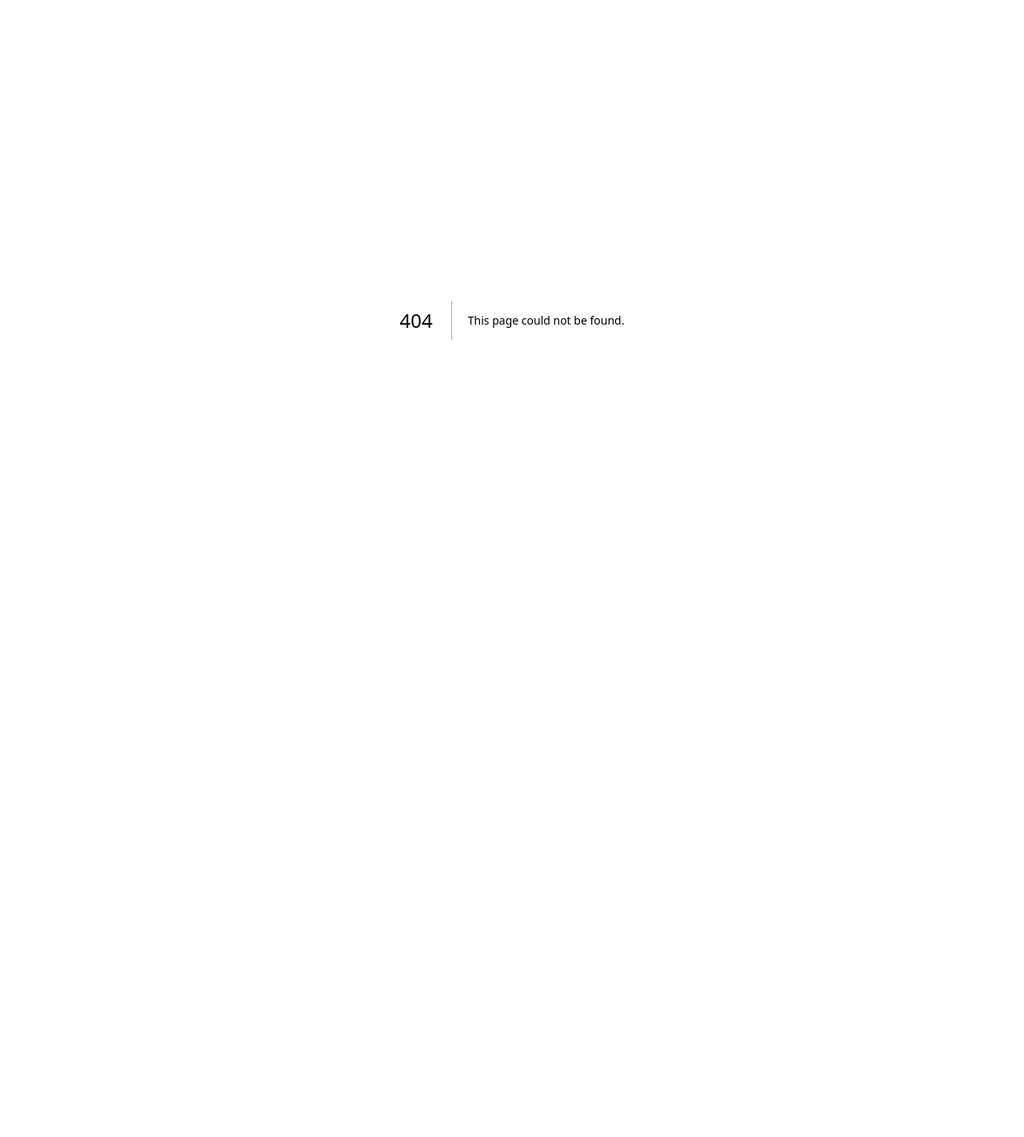
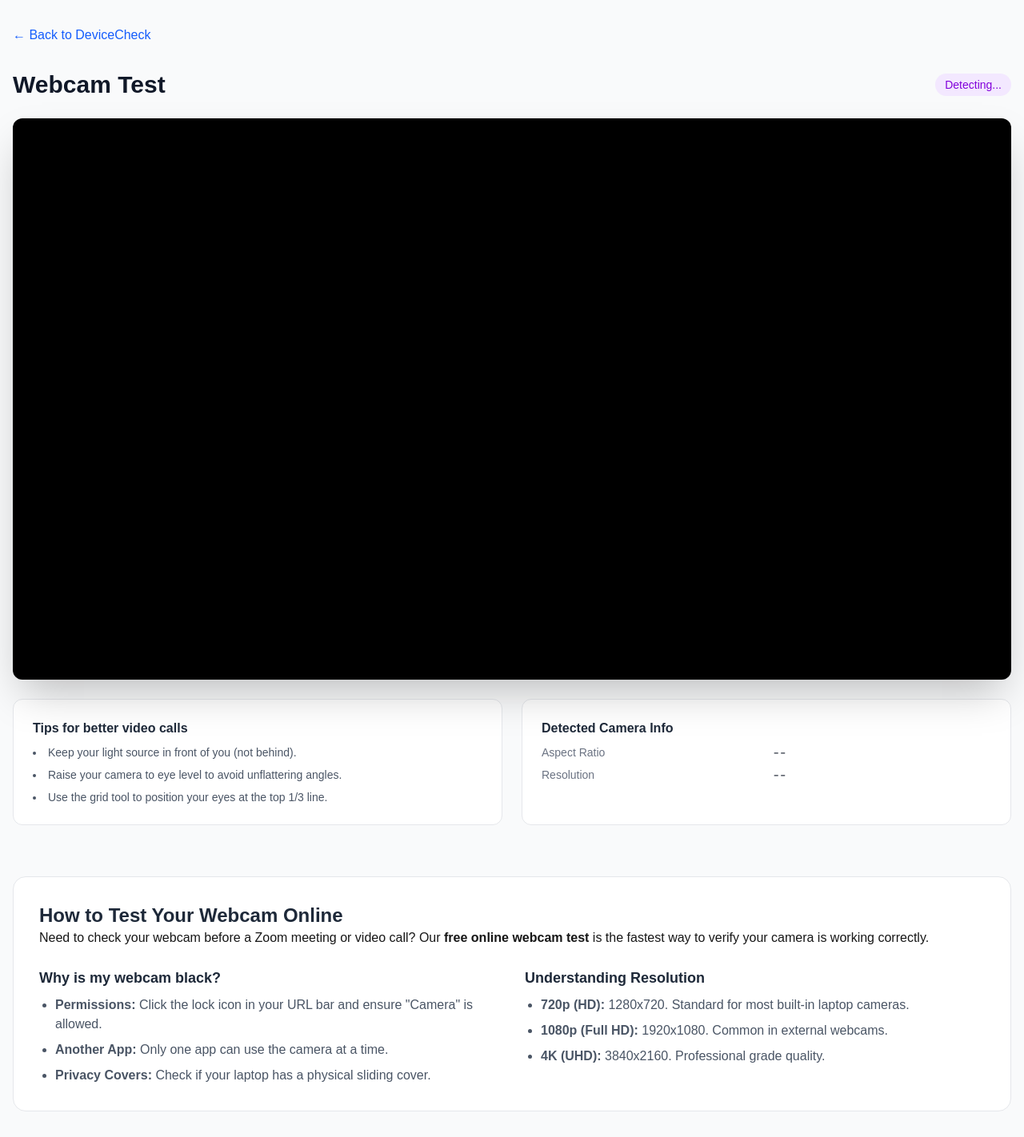
Before and after one commit to duncan-morton/devicecheck, a Next.js app: page /webcam-test in a window 1280 px wide. Before the commit this address had no page. Shown: the whole page at 80% size. Before the commit the page ends 800 px from the top, so only its background shows below. Built offline with nearby package versions, Linux system fonts and the light colour scheme; no server answers.

Commit message:
Add webcam test with grid overlay and mirror

```diff
--- a/app/page.tsx
+++ b/app/page.tsx
@@ -19,10 +19,12 @@ export default function Home() {
             </p>
           </a>
 
-          <div className="bg-white p-8 rounded-lg shadow-md opacity-60">
-            <h2 className="text-2xl font-semibold mb-4">📹 Webcam Test</h2>
-            <p className="text-gray-600">Coming Soon</p>
-          </div>
+          <a href="/webcam-test" className="bg-white p-8 rounded-lg shadow-md hover:shadow-lg transition">
+  <h2 className="text-2xl font-semibold mb-4">📹 Webcam Test</h2>
+  <p className="text-gray-600">
+    Test your webcam before calls with resolution check and grid overlay
+  </p>
+</a>
 
           <div className="bg-white p-8 rounded-lg shadow-md opacity-60">
             <h2 className="text-2xl font-semibold mb-4">⌨️ Keyboard Test</h2>
--- /dev/null
+++ b/app/webcam-test/WebcamTest.tsx
@@ -0,0 +1,167 @@
+'use client'
+
+import { useState, useEffect, useRef } from 'react'
+import { getMediaStream } from '@/lib/diagnostics'
+import { Camera, Grid, AlertCircle, FlipHorizontal } from 'lucide-react'
+
+export default function WebcamTest() {
+  const [stream, setStream] = useState<MediaStream | null>(null)
+  const [error, setError] = useState<string>('')
+  const [showGrid, setShowGrid] = useState(false)
+  const [isMirrored, setIsMirrored] = useState(true)
+  const [resolution, setResolution] = useState<{w: number, h: number} | null>(null)
+  const videoRef = useRef<HTMLVideoElement>(null)
+
+  useEffect(() => {
+    getMediaStream(true, false)
+      .then(s => {
+        setStream(s)
+        const track = s.getVideoTracks()[0]
+        const settings = track.getSettings()
+        if (settings.width && settings.height) {
+          setResolution({ w: settings.width, h: settings.height })
+        }
+      })
+      .catch(e => setError('Camera access denied. Please check permissions.'))
+
+    return () => {
+      if (stream) {
+        stream.getTracks().forEach(t => t.stop())
+      }
+    }
+  }, [])
+
+  useEffect(() => {
+    if (videoRef.current && stream) {
+      videoRef.current.srcObject = stream
+      videoRef.current.onloadedmetadata = () => {
+        if (videoRef.current) {
+          setResolution({
+            w: videoRef.current.videoWidth,
+            h: videoRef.current.videoHeight
+          })
+        }
+      }
+    }
+  }, [stream])
+
+  return (
+    <div className="min-h-screen bg-gray-50">
+      <div className="container mx-auto px-4 py-8">
+        <a href="/" className="text-blue-600 hover:text-blue-800 mb-8 inline-block">
+          ← Back to DeviceCheck
+        </a>
+
+        <div className="flex items-center justify-between mb-6">
+          <h1 className="text-3xl font-bold text-gray-900">Webcam Test</h1>
+          <div className="flex gap-2">
+            <div className="bg-purple-100 text-purple-700 px-3 py-1 rounded-full text-sm font-medium">
+              {resolution ? `${resolution.w} x ${resolution.h}` : 'Detecting...'}
+            </div>
+          </div>
+        </div>
+
+        {error ? (
+          <div className="bg-red-50 border border-red-200 text-red-700 p-6 rounded-xl flex items-center gap-3 mb-12">
+            <AlertCircle /> {error}
+          </div>
+        ) : (
+          <div className="space-y-6 mb-16">
+            <div className="relative bg-black rounded-xl overflow-hidden shadow-2xl aspect-video group">
+              {/* Grid Overlay */}
+              {showGrid && (
+                <div className="absolute inset-0 pointer-events-none z-10 grid grid-cols-3 grid-rows-3">
+                  <div className="border-r border-b border-white/30"></div>
+                  <div className="border-r border-b border-white/30"></div>
+                  <div className="border-b border-white/30"></div>
+                  <div className="border-r border-b border-white/30"></div>
+                  <div className="border-r border-b border-white/30"></div>
+                  <div className="border-b border-white/30"></div>
+                  <div className="border-r border-white/30"></div>
+                  <div className="border-r border-white/30"></div>
+                  <div></div>
+                </div>
+              )}
+
+              <video
+                ref={videoRef}
+                autoPlay
+                playsInline
+                muted
+                className={`w-full h-full object-cover transition-transform duration-300 ${isMirrored ? 'scale-x-[-1]' : 'scale-x-100'}`}
+              />
+
+              <div className="absolute bottom-4 left-1/2 transform -translate-x-1/2 flex gap-4 bg-black/60 backdrop-blur-md p-2 rounded-full opacity-0 group-hover:opacity-100 transition-opacity z-20">
+                <button
+                  onClick={() => setShowGrid(!showGrid)}
+                  className={`p-2 rounded-full transition-colors ${showGrid ? 'bg-blue-500 text-white' : 'text-white hover:bg-white/20'}`}
+                  title="Toggle Grid"
+                >
+                  <Grid size={20} />
+                </button>
+                <button
+                  onClick={() => setIsMirrored(!isMirrored)}
+                  className={`p-2 rounded-full transition-colors ${!isMirrored ? 'bg-blue-500 text-white' : 'text-white hover:bg-white/20'}`}
+                  title="Mirror Video"
+                >
+                  <FlipHorizontal size={20} />
+                </button>
+              </div>
+            </div>
+
+            <div className="grid md:grid-cols-2 gap-6">
+              <div className="bg-white p-6 rounded-xl border border-gray-200">
+                <h3 className="font-bold text-gray-800 mb-2">Tips for better video calls</h3>
+                <ul className="space-y-2 text-sm text-gray-600 list-disc list-inside">
+                  <li>Keep your light source in front of you (not behind).</li>
+                  <li>Raise your camera to eye level to avoid unflattering angles.</li>
+                  <li>Use the grid tool to position your eyes at the top 1/3 line.</li>
+                </ul>
+              </div>
+              <div className="bg-white p-6 rounded-xl border border-gray-200">
+                <h3 className="font-bold text-gray-800 mb-2">Detected Camera Info</h3>
+                <dl className="grid grid-cols-2 gap-x-4 gap-y-2 text-sm">
+                  <dt className="text-gray-500">Aspect Ratio</dt>
+                  <dd className="text-gray-900 font-mono">
+                    {resolution ? (resolution.w / resolution.h).toFixed(2) : '--'}
+                  </dd>
+                  <dt className="text-gray-500">Resolution</dt>
+                  <dd className="text-gray-900 font-mono">
+                    {resolution ? `${resolution.w}x${resolution.h}` : '--'}
+                  </dd>
+                </dl>
+              </div>
+            </div>
+          </div>
+        )}
+
+        {/* SEO Content */}
+        <article className="prose prose-slate max-w-none bg-white p-8 rounded-2xl border border-gray-200">
+          <h2 className="text-2xl font-bold text-gray-800">How to Test Your Webcam Online</h2>
+          <p>
+            Need to check your webcam before a Zoom meeting or video call? Our <strong>free online webcam test</strong> is the fastest way to verify your camera is working correctly.
+          </p>
+
+          <div className="grid md:grid-cols-2 gap-8 mt-6">
+            <div>
+              <h3 className="text-lg font-bold text-gray-800">Why is my webcam black?</h3>
+              <ul className="list-disc pl-5 space-y-2 mt-2 text-gray-600">
+                <li><strong>Permissions:</strong> Click the lock icon in your URL bar and ensure "Camera" is allowed.</li>
+                <li><strong>Another App:</strong> Only one app can use the camera at a time.</li>
+                <li><strong>Privacy Covers:</strong> Check if your laptop has a physical sliding cover.</li>
+              </ul>
+            </div>
+            <div>
+              <h3 className="text-lg font-bold text-gray-800">Understanding Resolution</h3>
+              <ul className="list-disc pl-5 space-y-2 mt-2 text-gray-600">
+                <li><strong>720p (HD):</strong> 1280x720. Standard for most built-in laptop cameras.</li>
+                <li><strong>1080p (Full HD):</strong> 1920x1080. Common in external webcams.</li>
+                <li><strong>4K (UHD):</strong> 3840x2160. Professional grade quality.</li>
+              </ul>
+            </div>
+          </div>
+        </article>
+      </div>
+    </div>
+  )
+}
--- /dev/null
+++ b/app/webcam-test/page.tsx
@@ -0,0 +1,10 @@
+import WebcamTest from './WebcamTest'
+
+export const metadata = {
+  title: 'Webcam Test Online | Check Camera Resolution & Frame | DeviceCheck',
+  description: 'Test your webcam online. Check camera resolution, lighting, and framing with our free browser-based tool. Supports mirroring and rule-of-thirds grid.',
+}
+
+export default function WebcamTestPage() {
+  return <WebcamTest />
+}
```
